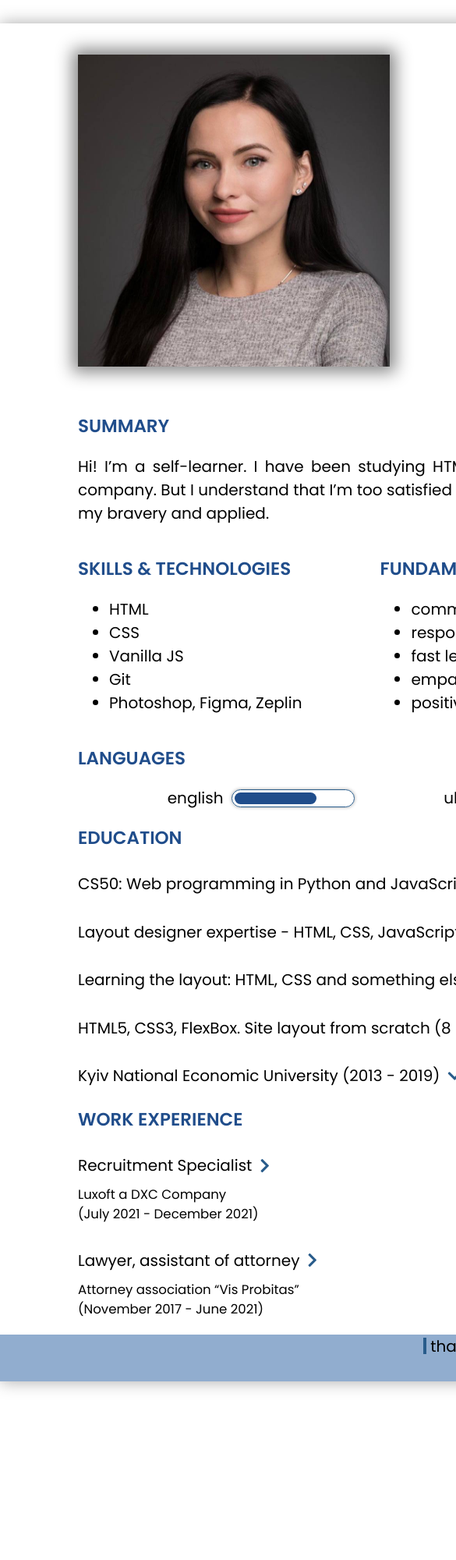
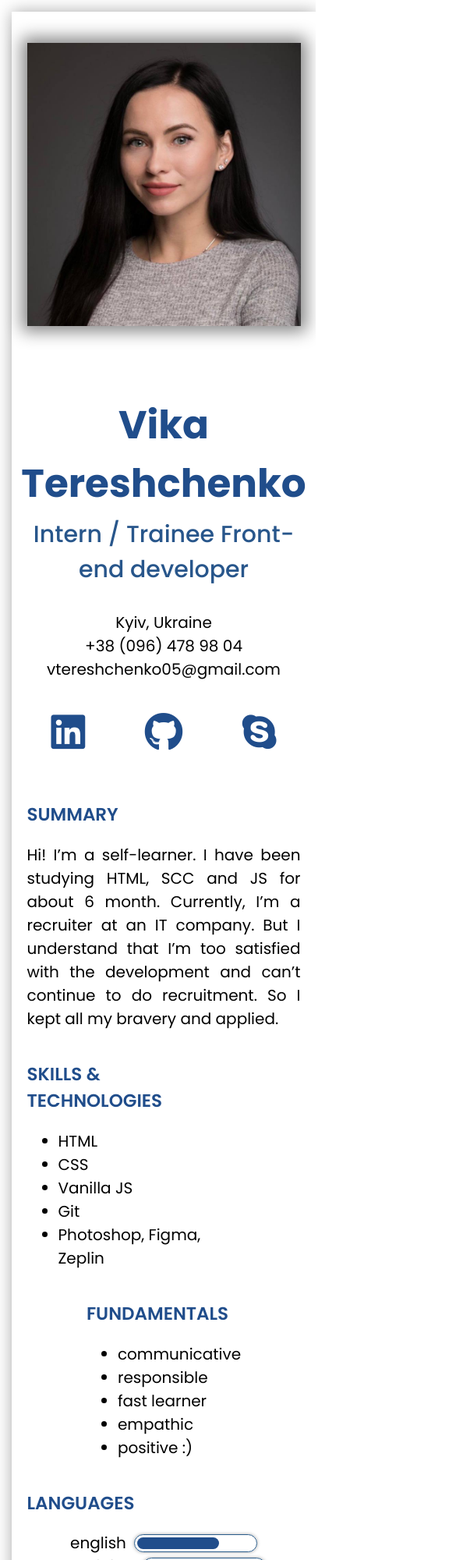
Before and after one commit to vocoim/vocoim.io.cv, a plain HTML site: page index.html in a window 390 px wide. Shown: the top 2000 px of the page at 78% size, 585 px wide, since content can reach past the window. Before the commit the page ends 1801 px from the top, so only its background shows below. Drawn offline with Linux system fonts and the light colour scheme.

Commit message:
add mobile version

```diff
--- a/index.html
+++ b/index.html
@@ -2,7 +2,7 @@
 <html lang="en">
 <head>
     <meta charset="UTF-8">
-    <meta name="viewport" content="width=device-width, initial-scale=1">
+    <meta name="viewport" content="width=device-width; initial-scale=1">
     <title>CV Vika</title>
     <link href="style.css" rel="stylesheet">
     <link href="https://fonts.googleapis.com/css2?family=Poppins:ital,wght@0,100;0,200;0,300;0,400;0,500;0,600;0,700;0,800;0,900;1,100;1,200;1,300;1,400;1,500;1,600;1,700;1,800;1,900&display=swap"
@@ -154,11 +154,12 @@
             <div class="items-list_container">
                 <div class="items-list_position">
                     <div class="items-list_title"><h4>Recruitment Specialist </h4>
-                    <button class="expand-button"><i class="fas fa-chevron-right"></i><i class="fas fa-chevron-left"></i></button>
-                </div>
                         <h5> Luxoft a DXC Company <br>
                             (July 2021 - December 2021)
                         </h5></div>
+                    <button class="expand-button"><i class="fas fa-chevron-right"></i><i
+                            class="fas fa-chevron-left"></i></button>
+                </div>
                 <div class="hidden-text"> Full-life Cycle Recruiting, Technical Recruiting, IT Recruitment. <br>
                     Main responsibilities: search and contact of candidates, management of negotiations, support of the
                     candidate at all stages.
@@ -168,10 +169,11 @@
                 <div class="items-list_position">
                     <div class="items-list_title">
                         <h4>Lawyer, assistant of attorney</h4>
-                    <button class="expand-button"><i class="fas fa-chevron-right"></i><i class="fas fa-chevron-left"></i></button>
-                </div>
                         <h5>Attorney association “Vis Probitas” <br>
                             (November 2017 - June 2021) </h5>
+                    </div>
+                    <button class="expand-button"><i class="fas fa-chevron-right"></i><i
+                            class="fas fa-chevron-left"></i></button>
                 </div>
                 <div class="hidden-text">Representation of interests, negotiation, consulting. <br>
                     Main responsibilities: representation in courts, drafting of procedural documents, consulting,
--- a/style.css
+++ b/style.css
@@ -1,9 +1,8 @@
 body {
-    width: 1400px;
+    width: 95%;
     margin: 30px auto;
     font-family: Poppins, sans-serif;
-    box-sizing: border-box;
-    box-shadow: 0px 0px 20px 0px rgba(0, 0, 0, 0.34);
+    box-shadow: 0 0 20px 0 rgba(0, 0, 0, 0.34);
     font-size: 20px;
 }
 
@@ -25,8 +24,18 @@ h5 {
 }
 
 .wrapper {
-    width: 1200px;
+    width: 90%;
     margin: 0 auto;
+}
+
+.expand-button {
+    outline: none;
+    background-color: transparent;
+    border: none;
+    color: #295c8b;
+    padding-top: 25px;
+    padding-left: 10px;
+    font-size: 20px;
 }
 
 .list-title {
@@ -45,18 +54,28 @@ h5 {
     width: 400px;
     height: 400px;
     margin: 40px 0;
-    animation:  bounce 1s linear;
+    animation: bounce 1s linear;
     animation-iteration-count: infinite;
     animation-play-state: paused;
-    box-shadow: 0px 0px 20px 7px rgba(0, 0, 0, 0.48);
+    box-shadow: 0 0 20px 7px rgba(0, 0, 0, 0.48);
 }
 
 @keyframes bounce {
-    0% {box-shadow: 0px 0px 20px 7px rgba(0, 0, 0, 0.48);}
-    25% {box-shadow: 0px 0px 20px 11px rgba(0, 0, 0, 0.48);}
-    50% {box-shadow: 0px 0px 20px 15px rgba(0, 0, 0, 0.48);}
-    75% {box-shadow: 0px 0px 20px 11px rgba(0, 0, 0, 0.48);}
-    100%  {box-shadow: 0px 0px 20px 7px rgba(0, 0, 0, 0.48);}
+    0% {
+        box-shadow: 0 0 20px 7px rgba(0, 0, 0, 0.48);
+    }
+    25% {
+        box-shadow: 0 0 20px 11px rgba(0, 0, 0, 0.48);
+    }
+    50% {
+        box-shadow: 0 0 20px 15px rgba(0, 0, 0, 0.48);
+    }
+    75% {
+        box-shadow: 0 0 20px 11px rgba(0, 0, 0, 0.48);
+    }
+    100% {
+        box-shadow: 0 0 20px 7px rgba(0, 0, 0, 0.48);
+    }
 }
 
 .modal-window {
@@ -167,7 +186,7 @@ h5 {
     background-color: transparent;
     border: 1px solid #295c8b;
     padding: 3px;
-    box-shadow: 0px 0px 4px 0px rgb(0 0 0 / 34%);
+    box-shadow: 0 0 4px 0 rgb(0 0 0 / 34%);
     border-radius: 20px;
 }
 
@@ -205,16 +224,6 @@ h5 {
     align-items: center;
 }
 
-.items-list_title .expand-button {
-    outline: none;
-    background-color: transparent;
-    border: none;
-    color: #295c8b;
-    padding-top: 25px;
-    padding-left: 10px;
-    font-size: 20px;
-}
-
 .education .wrapper .items-list .items-list_container .hidden-text {
     font-size: 17px;
     opacity: 0;
@@ -250,7 +259,7 @@ h5 {
     display: flex;
     flex-direction: row;
     align-items: baseline;
-    justify-content: flex-start;
+    justify-content: center;
     flex-wrap: nowrap;
 }
 
@@ -260,6 +269,7 @@ h5 {
     opacity: 0;
     animation: show 1s linear forwards;
     animation-play-state: paused;
+    margin: 15px;
 }
 
 .work-experience .wrapper .items-list .open .hidden-text {
@@ -273,7 +283,8 @@ h5 {
 }
 
 .work-experience .wrapper .items-list .open .fas.fa-chevron-left {
-    display: block;
+    display: inline-block;
+    text-align: center;
 }
 
 .work-experience .wrapper .items-list .open .fas.fa-chevron-right {
@@ -289,6 +300,7 @@ footer {
     background-color: #91adcf;
     height: 60px;
     margin-top: 20px;
+    width: 100%;
 }
 
 .footer-info {
@@ -316,3 +328,62 @@ footer {
     width: 4px;
     height: 21px;
 }
+
+@media (max-width: 576px) {
+
+    body {
+        width: 100%;
+        margin: 15px;
+    }
+
+    .personal-info {
+        justify-content: center;
+        flex-direction: column;
+        text-align: center;
+    }
+
+    #modalImage {
+        width: 100%;
+        height: 100%;
+        margin: 40px;
+    }
+
+    .skills-list {
+        flex-direction: column;
+        justify-content: left;
+    }
+
+    .languages-list {
+        flex-direction: column;
+        justify-content: left;
+    }
+
+    .items-list_title {
+        flex-direction: column;
+        justify-content: left;
+    }
+
+    .education .wrapper .items-list .items-list_container {
+        text-align: justify;
+    }
+
+    .work-experience .wrapper .items-list .open .items-list_position {
+        display: flex;
+        flex-direction: column;
+        flex-wrap: nowrap;
+    }
+
+    .work-experience .wrapper .items-list .items-list_container .items-list_position {
+        text-align: center;
+    }
+
+    .footer-info::before {
+        content: '';
+        display: none;
+    }
+
+    .footer-info::after {
+        content: '';
+        display: none;
+    }
+}
```
Also changed, not shown: script.js (+4 -4 lines). Lines whose indentation alone changed are shown as unchanged.
